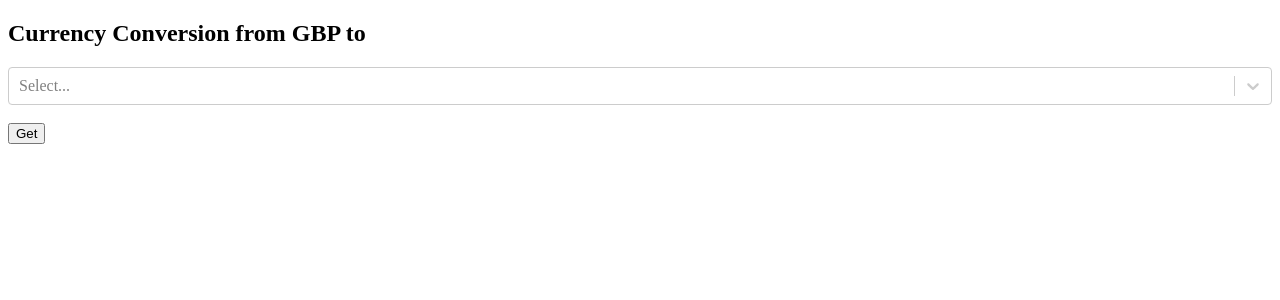
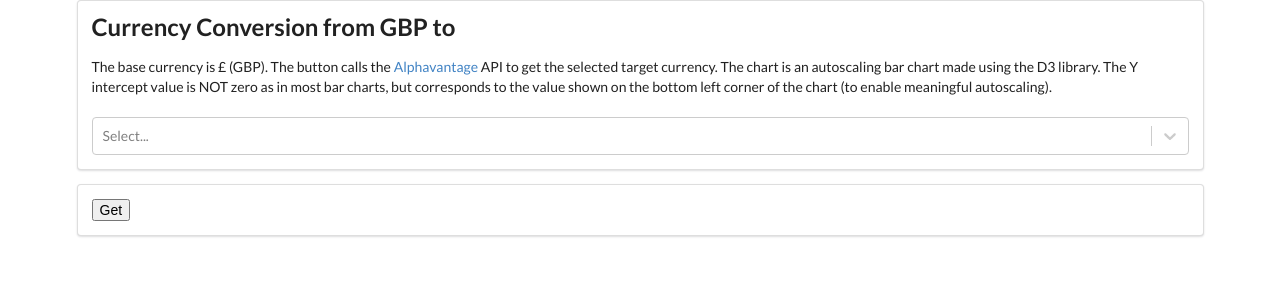
Before and after one commit to NTitmus/currencyChart, a React (Create React App) app: page / in a window 1280 px wide. Shown: the top 300 px of the page. Built offline with nearby package versions, Linux system fonts and the light colour scheme.

Commit message:
Added styling

```diff
--- a/public/index.html
+++ b/public/index.html
@@ -10,6 +10,7 @@
       content="Web site created using create-react-app"
     />
     <link rel="apple-touch-icon" href="%PUBLIC_URL%/logo192.png" />
+    <link rel="stylesheet" href="https://cdnjs.cloudflare.com/ajax/libs/semantic-ui/2.4.1/semantic.min.css"/>
     <!--
       manifest.json provides metadata used when your web app is installed on a
       user's mobile device or desktop. See https://developers.google.com/web/fundamentals/web-app-manifest/
--- a/src/components/App.js
+++ b/src/components/App.js
@@ -74,18 +74,32 @@ const App = () => {
     //<button onClick={()=>onButtonClick()}>Get</button>
 
     return (
-        <div>
-            <div>
-            <h2>Currency Conversion from {fromCurrency} to {selectedCurr}</h2>
+        <div className="ui container">
+            <div className="ui segment">
+                <div className="ui header">
+                <h2>Currency Conversion from {fromCurrency} to {selectedCurr}</h2>
+                </div>
+                    <div>
+                    <p>The base currency is £ (GBP).  The button calls the <a href='https://www.alphavantage.co'>Alphavantage</a> API
+                    to get the selected target currency.  The chart is an autoscaling bar chart made
+                    using the D3 library.  The Y intercept value is NOT zero as in most bar charts, but
+                    corresponds to the value shown on the bottom left corner of the chart (to enable
+                    meaningful autoscaling).
+                    </p>
+                    </div>
+
+            <br/>
+
             <Select options={toCurrOptions.map((i)=>({label:i.name, value: i.code}))}
             onChange={(s)=>{setSelectedCurr(s.value); setTempList([])}}
             />
             </div>
 
-            <br/>
+            <div className="ui segment">
             <BarChart2 data={tempList}/>
 
             <button onClick={()=>onButtonClick()}>Get</button>
+            </div>
         </div>
     );
 
```
